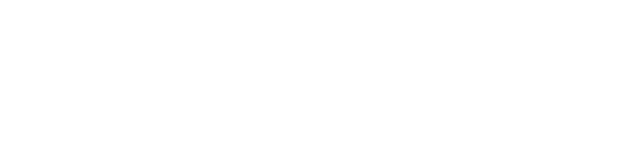
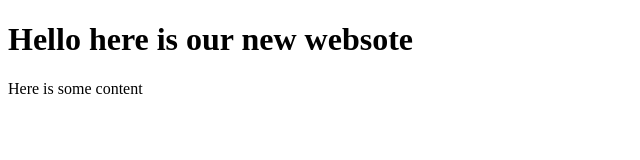
Before and after one commit to LeifGj/githubTest, a plain HTML site: page index.html in a window 1280 px wide. Shown: the whole page, without its empty margins (0-640 px from the left). Drawn offline with Linux system fonts and the light colour scheme.

Commit message:
Added context to the index.html

```diff
--- a/index.html
+++ b/index.html
@@ -6,6 +6,8 @@
     <title>Document</title>
 </head>
 <body>
+    <h1> Hello here is our new websote</h1>
+    <p> Here is some content</p>
 
 </body>
 </html>
```
